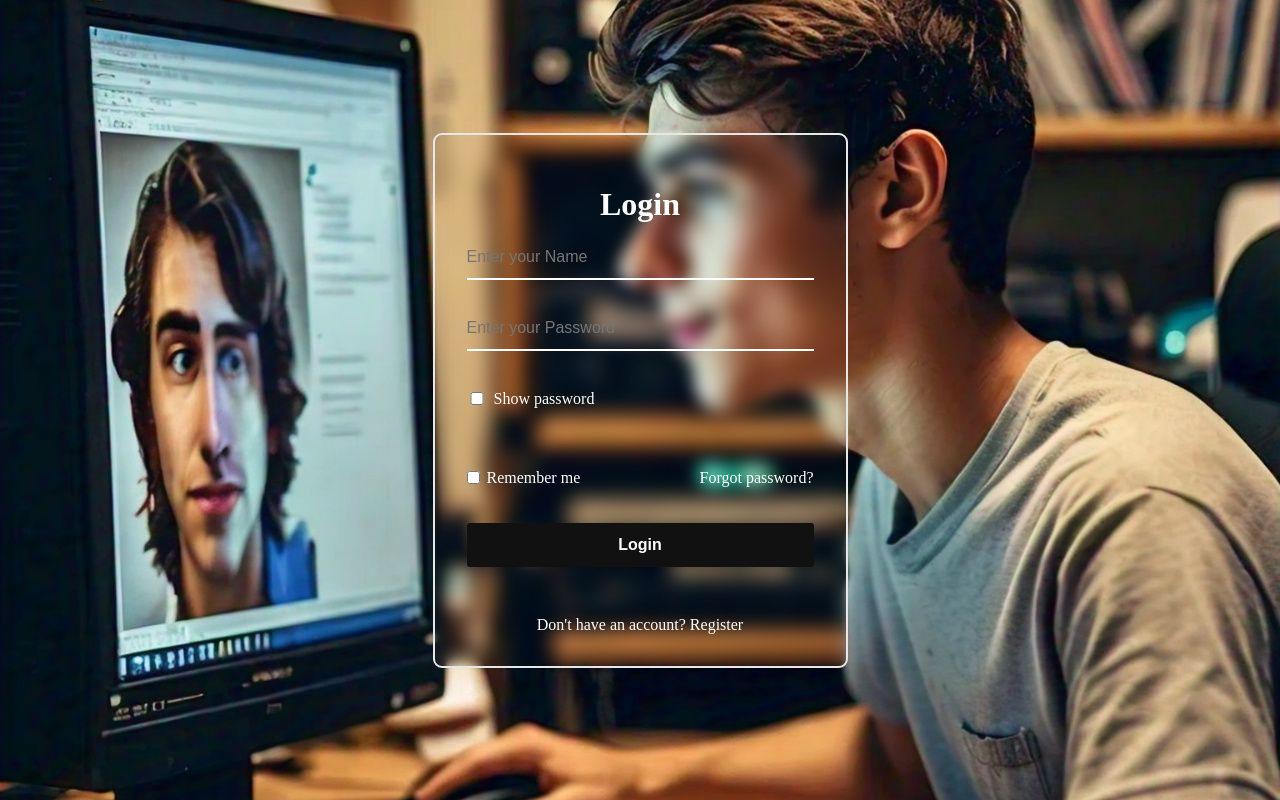
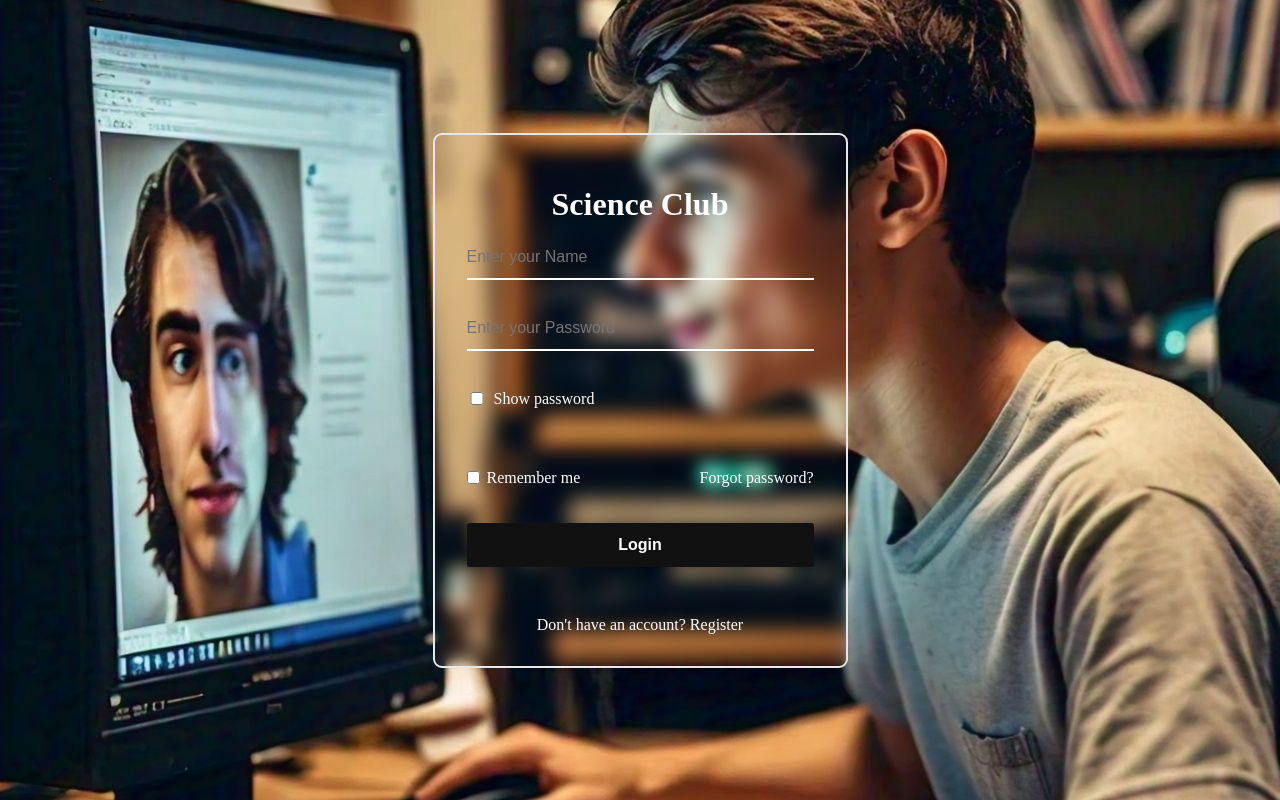
Before and after one commit to rahamatullahi/Students-Group, a plain HTML site: page index.html in a window 1280 px wide. Drawn offline with Linux system fonts and the light colour scheme.

Commit message:
Update index.html

```diff
--- a/index.html
+++ b/index.html
@@ -9,7 +9,7 @@
   <body>
     <div class="container">
       <form action="#" id="login-form">
-        <h2>Login</h2>
+        <h2>Science Club</h2>
         <div class="input-space">
           <input
             type="text"
```
